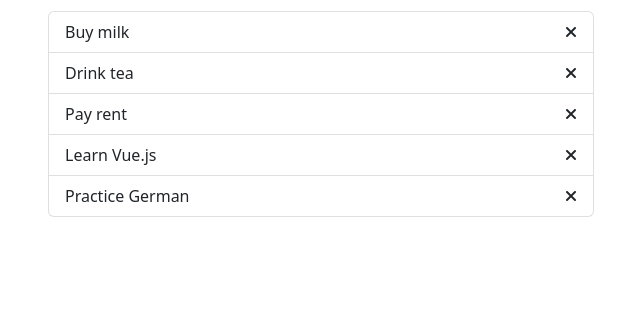
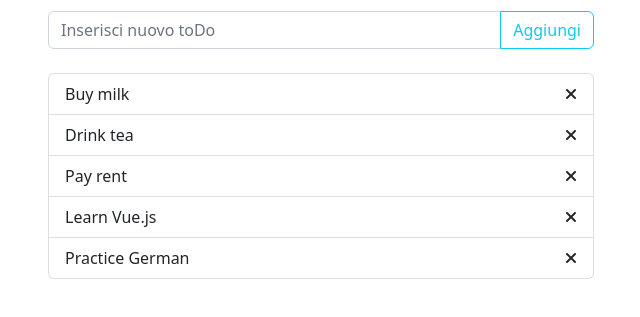
Before and after one commit to daniloeberli/vue-todolist, a plain HTML site: page index.html in a window 1280 px wide. Shown: the part 53-370 px from the top of the page, without its empty margins (319-959 px from the left). Drawn offline with nearby package versions, Linux system fonts and the light colour scheme.

Commit message:
feat: milestone 3

```diff
--- a/index.html
+++ b/index.html
@@ -21,6 +21,17 @@
     <div id="app">
         <h1 class="text-center mb-3">Vue toDo List</h1>
         <div class="container">
+
+            <div class="row">
+                <div class="col-md-6 mx-auto">
+                    <div class="input-group mb-4">
+                        <input type="text" @keyup.enter="addToDo" v-model="newToDo" class="form-control" placeholder="Inserisci nuovo toDo">
+                        <button @click="addToDo" class="btn btn-outline-info" type="button">Aggiungi</button>
+                    </div>
+                </div>
+            </div>
+
+            <!--to do list -->
             <div class="row">
                 <div class="col-md-6 mx-auto">
                     <ul class="list-group">
--- a/js/main.js
+++ b/js/main.js
@@ -4,7 +4,8 @@ const { createApp } = Vue
     data() {
         return {
             doneClass: 'done',
-        toDos : [
+            newToDo: '',
+            toDos: [
                 {
                     text: 'Buy milk',
                     done: false
@@ -33,11 +34,17 @@ const { createApp } = Vue
         }
     },
     methods: {
-        removeToDo(todo){
-            //console.log('clicked');
-            //console.log(todo);
-            //console.log(this.toDos.indexOf(todo));
-            this.toDos.splice(this.toDos.indexOf(todo),1);
+        removeToDo(todo) {
+            this.toDos.splice(this.toDos.indexOf(todo), 1);
+        },
+        addToDo() {
+            if (this.newToDo.length > 0) {
+                this.toDos.push({
+                    text: this.newToDo,
+                    done: false
+                })
+            };
+            this.newToDo = '';
         }
     }
 }).mount('#app')
```
Lines whose indentation alone changed are shown as unchanged.
